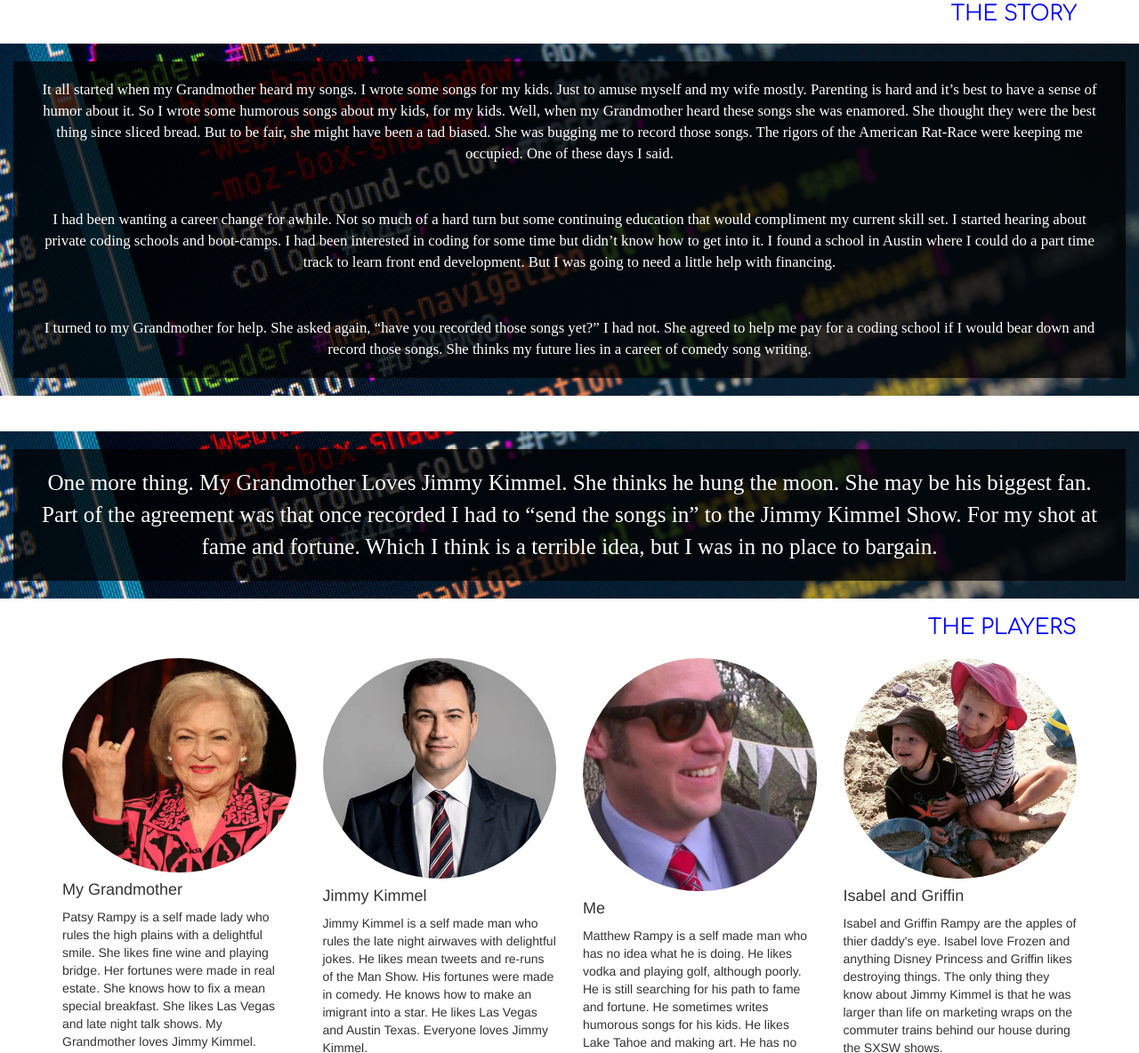
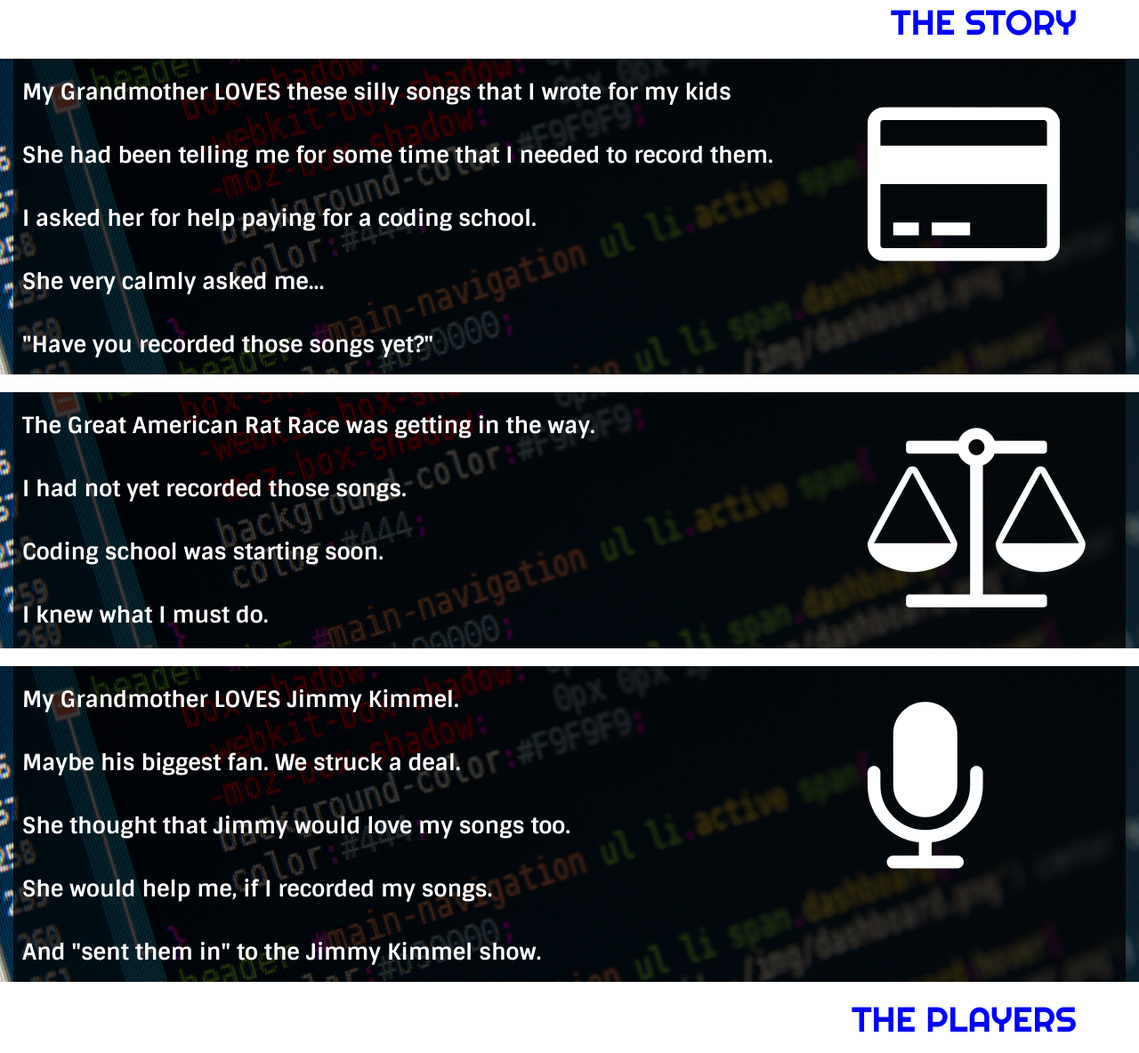
Before and after one commit to Rampaggio/Rampaggio.github.io, a plain HTML site: page index.html in a window 1280 px wide. Shown: the part 817-2001 px from the top of the page at 89% size. Drawn offline with Linux system fonts and the light colour scheme; a web font is replaced by a local one.

Commit message:
edited story and added new fonts

```diff
--- a/css/somesongs-style.css
+++ b/css/somesongs-style.css
@@ -6,7 +6,7 @@ html, body {
     background-color: transparent;
     background: transparent;
     border-bottom: 3px solid #fff;
-    font-family: "Comfortaa";
+    font-family: "Sintony";
     font-weight: 400;
     color: #fff;
 }
@@ -34,7 +34,7 @@ ul.dropdown-menu {
 }
 
 .navbar-inverse .navbar-nav >li>a {
-    font-family: "Comfortaa";
+    font-family: "Sintony";
     font-weight: 400;
     color: #fff;
     padding-bottom: 15px;
@@ -70,7 +70,7 @@ ul.dropdown-menu {
 #jumbo h1 {
     padding: 0 0 50px;
     font-size: 5em;
-    font-family: "Comfortaa";
+    font-family: "Righteous";
     font-weight: 700;
     color: #fff;
 }
@@ -91,7 +91,8 @@ ul.dropdown-menu {
 }
 
 .titlesrt h3, .titlesrt2 h3, .titlesrt3 h3 {
-    font-family: "Comfortaa";
+    font-family: "Righteous";
+    font-size: 2.8em;
     font-weight: 400;
     color: blue;
 }
@@ -125,7 +126,7 @@ ul.dropdown-menu {
 
     #jumbo h1 {
     font-size: 4em;
-    font-family: "Comfortaa";
+    font-family: "Righteous";
     font-weight: 700;
     color: #fff;
 }
@@ -149,26 +150,31 @@ ul.dropdown-menu {
     background-position: center;
     background-repeat: no-repeat;
     background-size: cover;
-    text-align: center;
     display: table;
     width: 100%;
 }
 
 .thestory {
-    font-size: 1.2em;
-    font-family: "Droid+Serif";
-    font-weight: 400;
+    font-size: 1.8em;
+    font-family: "Sintony";
+    font-weight: 700;
     color: #fff;
-    width: 95%;
-    margin: 20px auto;
+    margin: 0 auto;
 }
 
 .thestory p {
-    padding: 20px 0 20px;
+    padding: 20px 0 5px 10px;
+}
+
+.icon {
+    display: table-cell;
+    vertical-align: middle;
+    text-align: center;
+    font-size: 8em;
 }
 
 .space {
-    height: 40px;
+    height: 20px;
     background-color: #fff;
 }
 
--- a/index.html
+++ b/index.html
@@ -16,7 +16,10 @@
     <link rel="stylesheet" href="css/animate.css">
 
     <!-- Find your Google fonts and place here -->
-    <link href='https://fonts.googleapis.com/css?family=Droid+Serif:400,700|Comfortaa:700,400' rel='stylesheet' type='text/css'>
+    <link href='https://fonts.googleapis.com/css?family=Sintony:400,700|Righteous|Comfortaa:400,300,700' rel='stylesheet' type='text/css'>
+
+    <!-- and a bit of Font Awesome -->
+    <link rel="stylesheet" href="https://maxcdn.bootstrapcdn.com/font-awesome/4.4.0/css/font-awesome.min.css">
 
     <!-- My Own Stylesheet -->
     <link rel="stylesheet" href="css/somesongs-style.css">
@@ -65,7 +68,7 @@
         <div>
             <h2>I WANTED TO TAKE A BIG LEAP.</h2>
             <h1>I wanted to learn how to CODE!</h1>
-            <button class="hidden-xs">But I had to make some sacrifices.</button>
+            <button class="hidden-xs">But first, there was something I had to do.</button>
         </div>
     </section>
 
@@ -75,25 +78,57 @@
         </section>
     </div>
 
-    <div class="container coding">
-        <div class="overlay">
-            <section class="thestory">
-                <p>It all started when my Grandmother heard my songs. I wrote some songs for my kids. Just to amuse myself and my wife mostly. Parenting is hard and it’s best to have a sense of humor about it. So I wrote some humorous songs about my kids, for my kids. Well, when my Grandmother heard these songs she was enamored. She thought they were the best thing since sliced bread. But to be fair, she might have been a tad biased. She was bugging me to record those songs. The rigors of the American Rat-Race were keeping me occupied. One of these days I said.
-                </p>
-                <p>I had been wanting a career change for awhile. Not so much of a hard turn but some continuing education that would compliment my current skill set. I started hearing about private coding schools and boot-camps. I had been interested in coding for some time but didn’t know how to get into it. I found a school in Austin where I could do a part time track to learn front end development. But I was going to need a little help with financing.
-                </p>
-                <p>I turned to my Grandmother for help. She asked again, “have you recorded those songs yet?” I had not. She agreed to help me pay for a coding school if I would bear down and record those songs. She thinks my future lies in a career of comedy song writing.</p>
-            </section>
+<div class="container coding">
+    <div class="overlay">
+        <div class="row">
+            <div class="col-md-9 col-lg-9 col-sm-12 col-xs-12 thestory">
+                <p>My Grandmother LOVES these silly songs that I wrote for my kids</p>
+                <p>She had been telling me for some time that I needed to record them.</p>
+                <p>I asked her for help paying for a coding school.</p>
+                <p>She very calmly asked me...</p>
+                <p>"Have you recorded those songs yet?"</p>
+            </div>
+            <div class="col-md-3 col-lg-3 hidden-sm hidden-xs text-center thestory">
+                <div class="icon"><i class="fa fa-credit-card"></i></div>
+            </div>
         </div>
     </div>
+</div>
 
     <div class="space"></div>
 
     <div class="container coding">
         <div class="overlay">
-            <section class="thestory2">
-                <p>One more thing. My Grandmother Loves Jimmy Kimmel. She thinks he hung the moon. She may be his biggest fan. Part of the agreement was that once recorded I had to “send the songs in” to the Jimmy Kimmel Show. For my shot at fame and fortune. Which I think is a terrible idea, but I was in no place to bargain.</p>
-            </section>
+            <div class="row">
+            <div class="col-md-9 col-lg-9 col-sm-12 col-xs-12 thestory">
+                <p>The Great American Rat Race was getting in the way.</p>
+                <p>I had not yet recorded those songs.</p>
+                <p>Coding school was starting soon.</p>
+                <p>I knew what I must do.</p>
+            </div>
+            <div class="col-md-3 col-lg-3 hidden-sm hidden-xs text-center thestory">
+                <div class="icon"><i class="fa fa-balance-scale"></i></i></div>
+            </div>
+        </div>
+        </div>
+    </div>
+
+     <div class="space"></div>
+
+    <div class="container coding">
+        <div class="overlay">
+            <div class="row">
+            <div class="col-md-9 col-lg-9 col-sm-12 col-xs-12 thestory">
+                <p>My Grandmother LOVES Jimmy Kimmel.</p>
+                <p>Maybe his biggest fan. We struck a deal.</p>
+                <p>She thought that Jimmy would love my songs too.</p>
+                <p>She would help me, if I recorded my songs.</p>
+                <p>And "sent them in" to the Jimmy Kimmel show.</p>
+            </div>
+            <div class="col-md-3 col-lg-3 hidden-sm hidden-xs text-center thestory">
+                <div class="icon"><i class="fa fa-microphone"></i></i></i></div>
+            </div>
+        </div>
         </div>
     </div>
 
@@ -156,8 +191,6 @@
 
 
 
-
-
     <script src="js/jquery-1.11.3.min.js"></script>
     <!-- Include all compiled plugins (below), or include individual files as needed -->
     <script src="js/bootstrap.min.js"></script>
```
